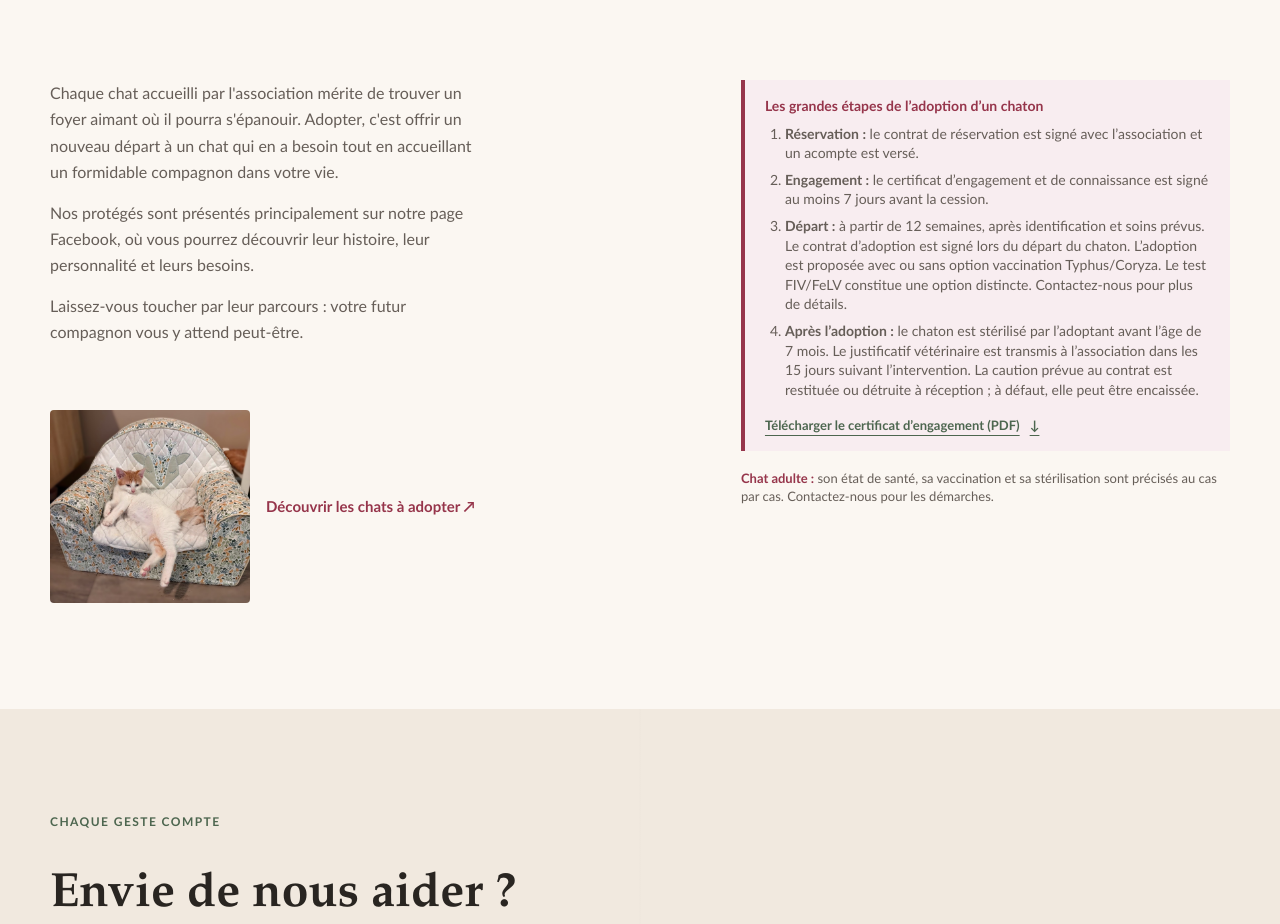
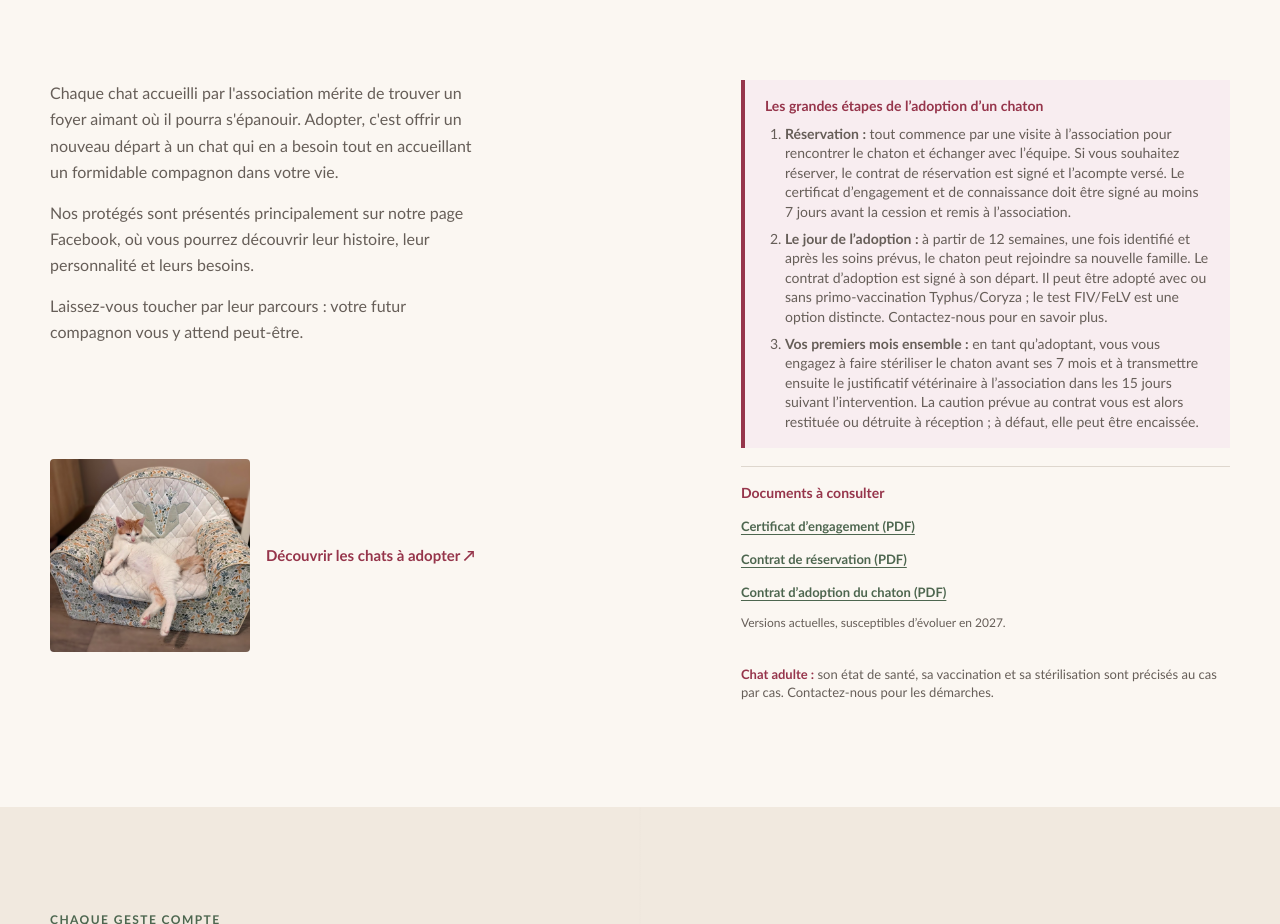
Before and after one commit to MaroueB/chatsansfamilles, a plain HTML site: page index.html in a window 1280 px wide. Shown: the part 1720-2644 px from the top of the page. Drawn offline with Linux system fonts and the light colour scheme.

Commit message:
Clarifier le parcours d’adoption et ajouter les documents à consulter

```diff
--- a/index.html
+++ b/index.html
@@ -91,12 +91,19 @@
         <div class="adopt-conditions">
           <p class="adopt-conditions-title">Les grandes étapes de l’adoption d’un chaton</p>
           <ol class="adopt-steps">
-            <li><strong>Réservation :</strong> le contrat de réservation est signé avec l’association et un acompte est versé.</li>
-            <li><strong>Engagement :</strong> le certificat d’engagement et de connaissance est signé au moins 7 jours avant la cession.</li>
-            <li><strong>Départ :</strong> à partir de 12 semaines, après identification et soins prévus. Le contrat d’adoption est signé lors du départ du chaton. L’adoption est proposée avec ou sans option vaccination Typhus/Coryza. Le test FIV/FeLV constitue une option distincte. Contactez-nous pour plus de détails.</li>
-            <li><strong>Après l’adoption :</strong> le chaton est stérilisé par l’adoptant avant l’âge de 7 mois. Le justificatif vétérinaire est transmis à l’association dans les 15 jours suivant l’intervention. La caution prévue au contrat est restituée ou détruite à réception ; à défaut, elle peut être encaissée.</li>
+            <li><strong>Réservation :</strong> tout commence par une visite à l’association pour rencontrer le chaton et échanger avec l’équipe. Si vous souhaitez réserver, le contrat de réservation est signé et l’acompte versé. Le certificat d’engagement et de connaissance doit être signé au moins 7 jours avant la cession et remis à l’association.</li>
+            <li><strong>Le jour de l’adoption :</strong> à partir de 12 semaines, une fois identifié et après les soins prévus, le chaton peut rejoindre sa nouvelle famille. Le contrat d’adoption est signé à son départ. Il peut être adopté avec ou sans primo-vaccination Typhus/Coryza ; le test FIV/FeLV est une option distincte. Contactez-nous pour en savoir plus.</li>
+            <li><strong>Vos premiers mois ensemble :</strong> en tant qu’adoptant, vous vous engagez à faire stériliser le chaton avant ses 7 mois et à transmettre ensuite le justificatif vétérinaire à l’association dans les 15 jours suivant l’intervention. La caution prévue au contrat vous est alors restituée ou détruite à réception ; à défaut, elle peut être encaissée.</li>
           </ol>
-          <p class="adopt-download"><a class="text-link" href="certificat%20de%20connaissance%20et%20d'engagement.pdf" download aria-label="Télécharger le certificat d’engagement et de connaissance au format PDF">Télécharger le certificat d’engagement (PDF) <span aria-hidden="true">↓</span></a></p>
+        </div>
+        <div class="adopt-documents" aria-labelledby="adopt-documents-title">
+          <p class="adopt-documents-title" id="adopt-documents-title">Documents à consulter</p>
+          <ul class="adopt-document-links">
+            <li><a href="certificat%20de%20connaissance%20et%20d'engagement.pdf" target="_blank" rel="noopener noreferrer">Certificat d’engagement (PDF)</a></li>
+            <li><a href="reservation.pdf" target="_blank" rel="noopener noreferrer">Contrat de réservation (PDF)</a></li>
+            <li><a href="contrat%20adoption%20chaton.pdf" target="_blank" rel="noopener noreferrer">Contrat d’adoption du chaton (PDF)</a></li>
+          </ul>
+          <p class="adopt-documents-note">Versions actuelles, susceptibles d’évoluer en 2027.</p>
         </div>
         <p class="adopt-adult-note"><strong>Chat adulte :</strong> son état de santé, sa vaccination et sa stérilisation sont précisés au cas par cas. Contactez-nous pour les démarches.</p>
       </div>
--- a/style.css
+++ b/style.css
@@ -464,12 +464,38 @@ h1 em {
   margin-top: 7px;
 }
 
-.adopt-download {
-  margin: 16px 0 0;
+.adopt-documents {
+  padding-block: 14px;
+  border-top: 1px solid var(--line);
 }
 
-.adopt-download .text-link {
-  margin-top: 0;
+.adopt-documents-title {
+  margin: 0;
+  color: var(--coral-deep);
+  font-size: 14px;
+  font-weight: 700;
+}
+
+.adopt-document-links {
+  display: grid;
+  gap: 7px;
+  margin: 8px 0 0;
+  padding: 0;
+  list-style: none;
+}
+
+.adopt-document-links a {
+  color: var(--accent-deep);
+  font-size: 13px;
+  font-weight: 700;
+  text-decoration-thickness: 1px;
+  text-underline-offset: 3px;
+}
+
+.adopt-documents-note {
+  margin: 8px 0 0;
+  color: var(--muted);
+  font-size: 12px;
 }
 
 .adopt-adult-note {
```
Also changed, not shown: Fwd__Photo_mimi/photo-asso-14.jpg, 6 other files.
